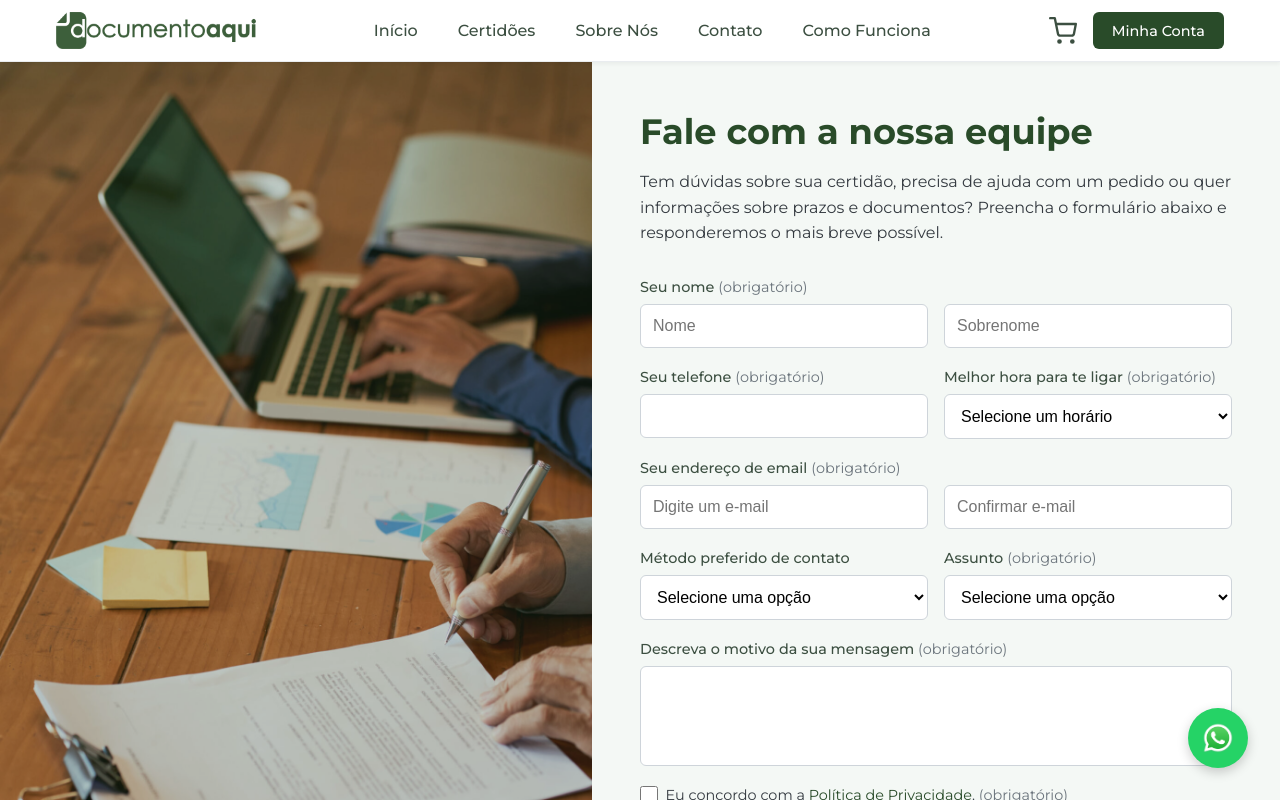
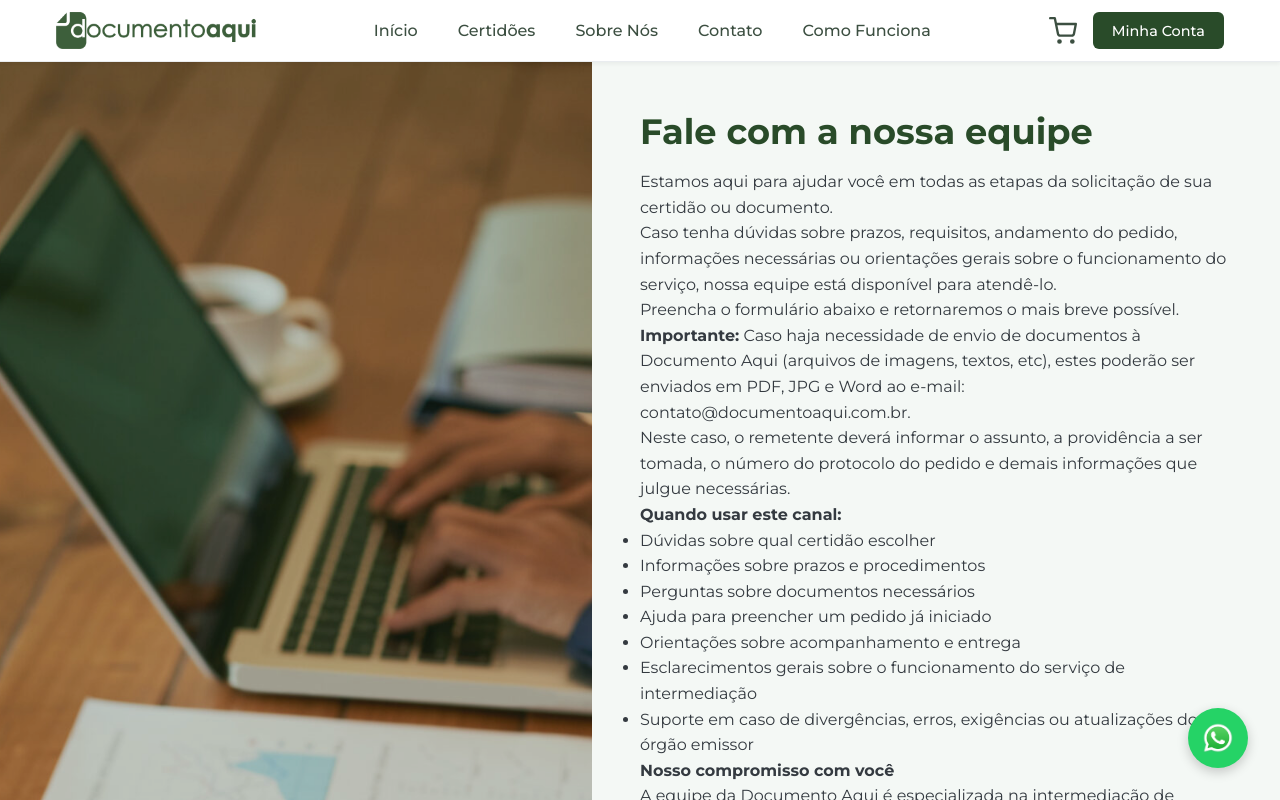
Before and after one commit to documentoaqui/documentoaqui-front, a Next.js app: page /contato in a window 1280 px wide. Shown: the top 800 px of the page. Built offline with nearby package versions, Linux system fonts and the light colour scheme.

Commit message:
Ajustes na página de contato

```diff
--- a/src/app/contato/page.js
+++ b/src/app/contato/page.js
@@ -5,15 +5,42 @@ import FormSection from "@/components/FormSection/FormSection";
 import styles from './ContactPage.module.css';
 
 export const metadata = {
-  title: "Contato - DocumentoAqui",
+  title: "Fale Conosco - DocumentoAqui",
   description: "Fale com a nossa equipe. Tire suas dúvidas sobre certidões e pedidos.",
 };
 
 export default function ContatoPage() {
   const contactDescription = (
+    <div>
     <p>
-      Tem dúvidas sobre sua certidão, precisa de ajuda com um pedido ou quer informações sobre prazos e documentos? Preencha o formulário abaixo e responderemos o mais breve possível.
+      Estamos aqui para ajudar você em todas as etapas da solicitação de sua certidão ou documento.
     </p>
+    <p>
+      Caso tenha dúvidas sobre prazos, requisitos, andamento do pedido, informações necessárias ou orientações gerais sobre o funcionamento do serviço, nossa equipe está disponível para atendê-lo.
+    </p>
+    <p>
+      Preencha o formulário abaixo e retornaremos o mais breve possível.
+    </p>
+    <p>
+      <b>Importante:</b> Caso haja necessidade de envio de documentos à Documento Aqui (arquivos de imagens, textos, etc), estes poderão ser enviados em PDF, JPG e Word ao e-mail: contato@documentoaqui.com.br.
+    </p>
+    <p>
+      Neste caso, o remetente deverá informar o assunto, a providência a ser tomada, o número do protocolo do pedido e demais informações que julgue necessárias.
+    </p>
+    <p><b>Quando usar este canal:</b></p>
+    <ul>
+      <li>Dúvidas sobre qual certidão escolher</li>
+      <li>Informações sobre prazos e procedimentos</li>
+      <li>Perguntas sobre documentos necessários</li>
+      <li>Ajuda para preencher um pedido já iniciado</li>
+      <li>Orientações sobre acompanhamento e entrega</li>
+      <li>Esclarecimentos gerais sobre o funcionamento do serviço de intermediação</li>
+      <li>Suporte em caso de divergências, erros, exigências ou atualizações do órgão emissor</li>
+    </ul>
+
+    <h4><b>Nosso compromisso com você</b></h4>
+    <p>A equipe da Documento Aqui é especializada na intermediação de pedidos de certidões e documentos oficiais. Analisamos cada solicitação individualmente para garantir que os dados sejam enviados corretamente aos órgãos emissores, oferecendo atendimento humanizado, transparente e eficiente.</p>
+    </div>
   );
 
   return (
```
